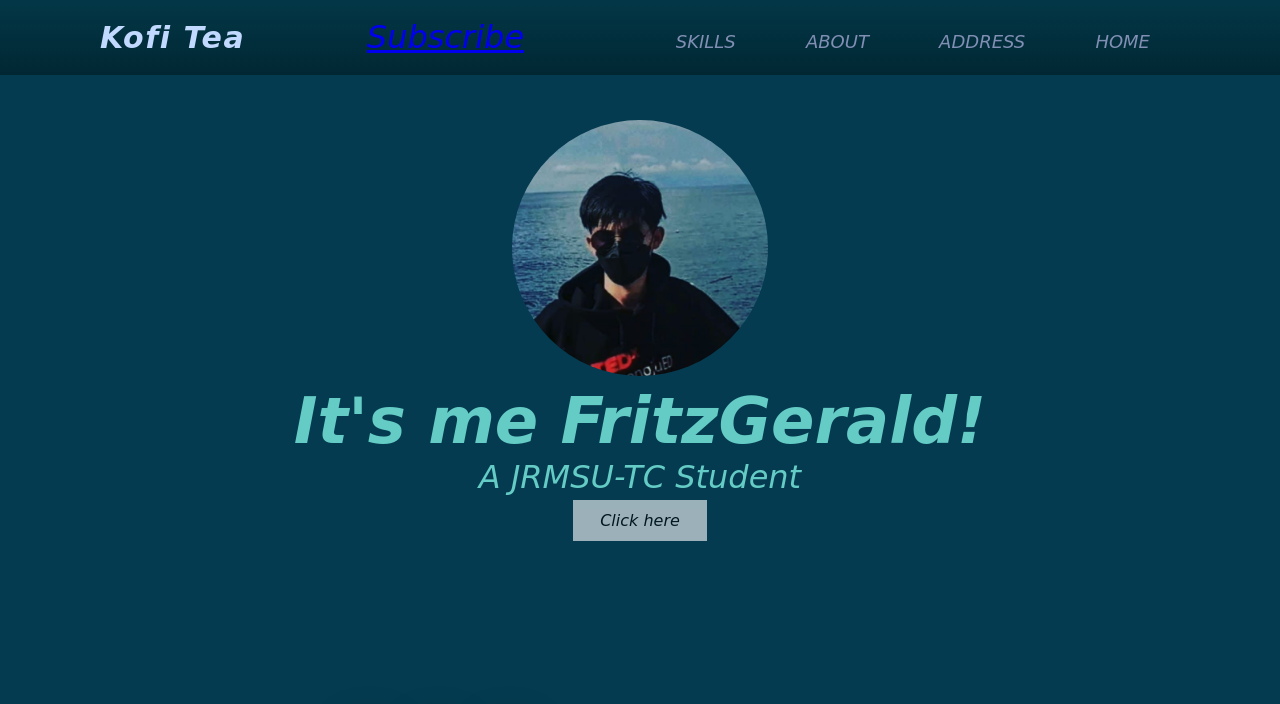
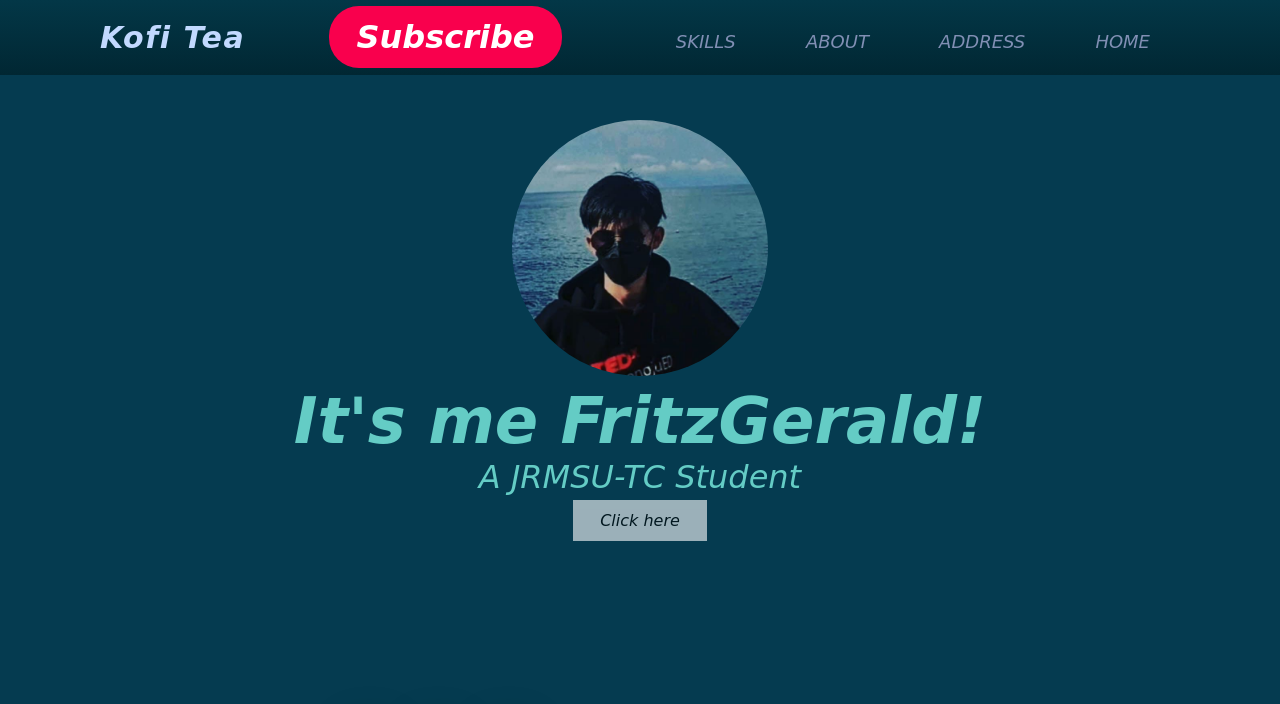
Before and after one commit to KofiTea/kofi-tea, a plain HTML site: page index.html in a window 1280 px wide. Shown: the top 704 px of the page. Drawn offline with Linux system fonts and the light colour scheme; a web font is replaced by a local one.

Commit message:
Update style.css

```diff
--- a/style.css
+++ b/style.css
@@ -55,6 +55,16 @@ body{
     font-weight: lighter;
 
 }
+.btn{
+    background-color: #f9004d;
+    color:white;
+    text-decoration: none;
+    border: 2px solid transparent;
+    font-weight: bold;
+    padding: 10px 25px;
+    border-radius: 30px;
+    transition: transform .45;
+}
 .bn4 {
     background-color: #ffffff;
     border: none;
```
